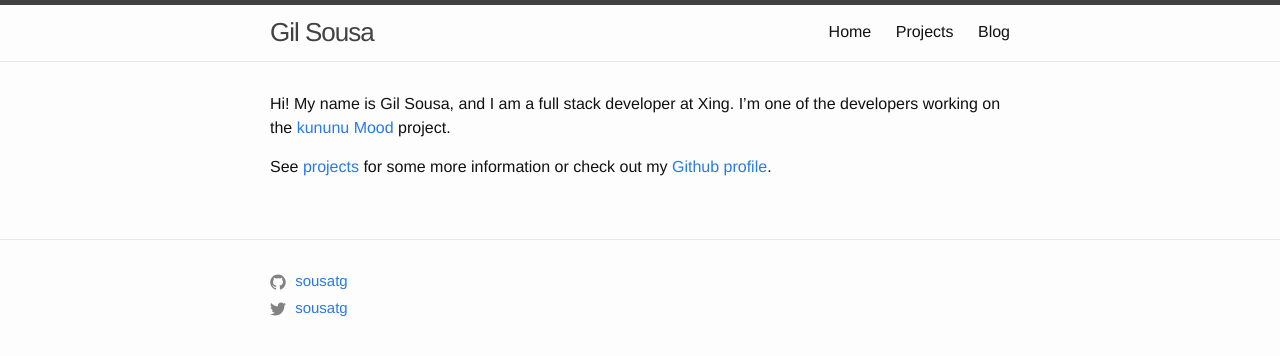
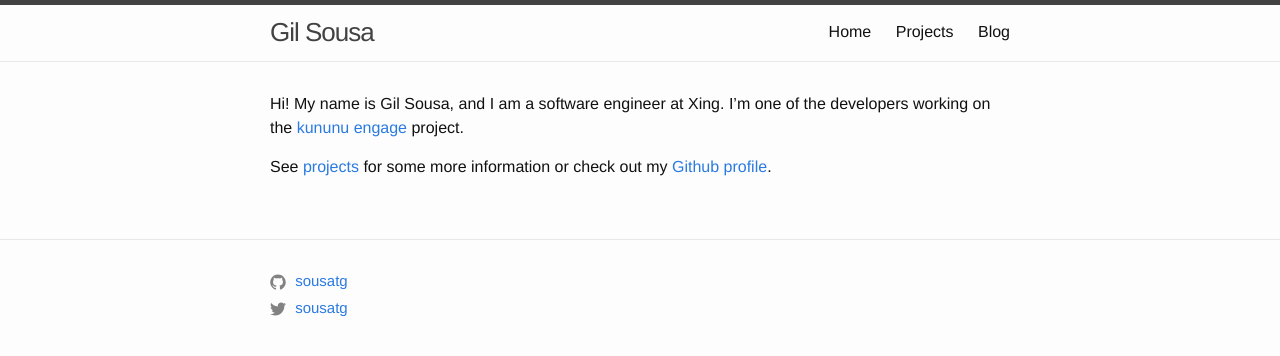
Before and after one commit to sousatg/sousatg.github.io, a Jekyll site: the page built from index.md, in a window 1280 px wide. Shown: the top 356 px of the page. Built offline with Jekyll 4.4.1, drawn with Linux system fonts in a browser that asks for light colours.

Commit message:
Fix words

```diff
--- a/index.md
+++ b/index.md
@@ -3,6 +3,6 @@ layout: home
 title: Home
 ---
 
-Hi! My name is Gil Sousa, and I am a full stack developer at Xing. I'm one of the developers working on the  [kununu Mood](https://mood.kununu.com/us/){:target="_blank"} project.
+Hi! My name is Gil Sousa, and I am a software engineer at Xing. I'm one of the developers working on the  [kununu engage](https://engage.kununu.com/en/){:target="_blank"} project.
 
 See [projects](/projects) for some more information or check out my [Github profile](https://github.com/sousatg){:target="_blank"}.
```
Also changed, not shown: _projects/2018-07-27-PIG-LATIN-RESTFUL-TRANSLATOR-API.md (+1 -1 lines).
